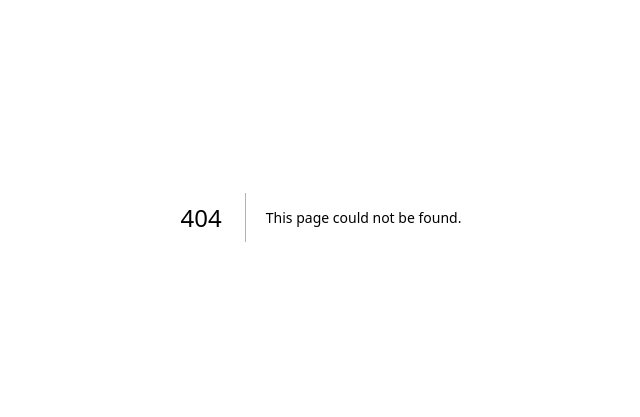
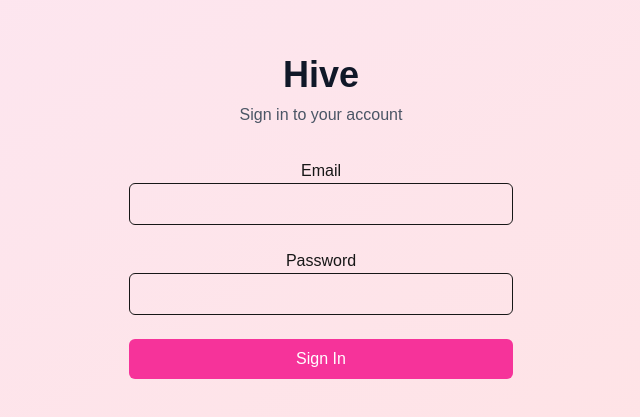
Before and after one commit to kundantripathi98/Hive-Dating-App, a Next.js app: page /auth in a window 1280 px wide. Before the commit this address had no page. Shown: the part 183-600 px from the top of the page, without its empty margins (319-959 px from the left). Built offline with nearby package versions, Linux system fonts and the light colour scheme.

Commit message:
made signup-signin form

```diff
--- /dev/null
+++ b/app/auth/page.tsx
@@ -0,0 +1,50 @@
+"use client";
+import { useState } from "react";
+import {useForm, SubmitHandler} from "react-hook-form";
+
+
+interface IFormInput {
+    email: string;
+    password: string;
+    confirmPassword?: string;
+}
+
+export default function AuthPage() {
+    const { register, handleSubmit, watch, formState: { errors } } = useForm<IFormInput>();
+    const [isSignUp, setIsSignUp] = useState<boolean>(false);
+    const [loading, setLoading] = useState<boolean>(false);
+
+    return (
+
+        <div className="min-h-screen flex items-center justify-center bg-gradient-to-br from-pink-100 to-red-100 dark:from-gray-900 dark:to-gray-800">
+           <div className="max-w-md w-full space-y-8 p-8">
+        <div className="text-center">
+          <h1 className="text-4xl font-bold text-gray-900 dark:text-white mb-2">
+            Hive
+          </h1>
+          <p className="text-gray-600 dark:text-gray-400">
+            {isSignUp ? "Create Your Account" : "Sign in to your account"}
+          </p>
+
+            <form onSubmit={handleSubmit((data) => console.log(data))} className="mt-8 space-y-6">
+                <label>Email</label>
+
+                <input type="email" {...register("email", { required: "Email is required" })} className="w-full px-4 py-2 border rounded-md focus:outline-none focus:ring-2 focus:ring-pink-500" />
+                {errors.email && <p className="text-red-500 text-sm">{errors.email.message}</p>}
+
+                <label>Password</label>
+
+                <input type="password" {...register("password", { required: "Password is required" })} className="w-full px-4 py-2 border rounded-md focus:outline-none focus:ring-2 focus:ring-pink-500" />
+                {errors.password && <p className="text-red-500 text-sm">{errors.password.message}</p>}
+
+                <button type="submit" disabled={loading} className="w-full py-2 px-4 bg-pink-500 text-white rounded-md hover:bg-pink-600 focus:outline-none focus:ring-2 focus:ring-pink-500">
+                    {loading ? "Loading..." : isSignUp ? "Sign Up" : "Sign In"}
+                </button>
+
+            </form>
+
+        </div>
+        </div>
+        </div>
+    )
+}
--- a/package.json
+++ b/package.json
@@ -12,7 +12,8 @@
     "@supabase/ssr": "^0.10.3",
     "next": "16.2.6",
     "react": "19.2.4",
-    "react-dom": "19.2.4"
+    "react-dom": "19.2.4",
+    "react-hook-form": "^7.76.0"
   },
   "devDependencies": {
     "@tailwindcss/postcss": "^4",
```
Also changed, not shown: 1 other file (tests, documents, lock files or other folders).
